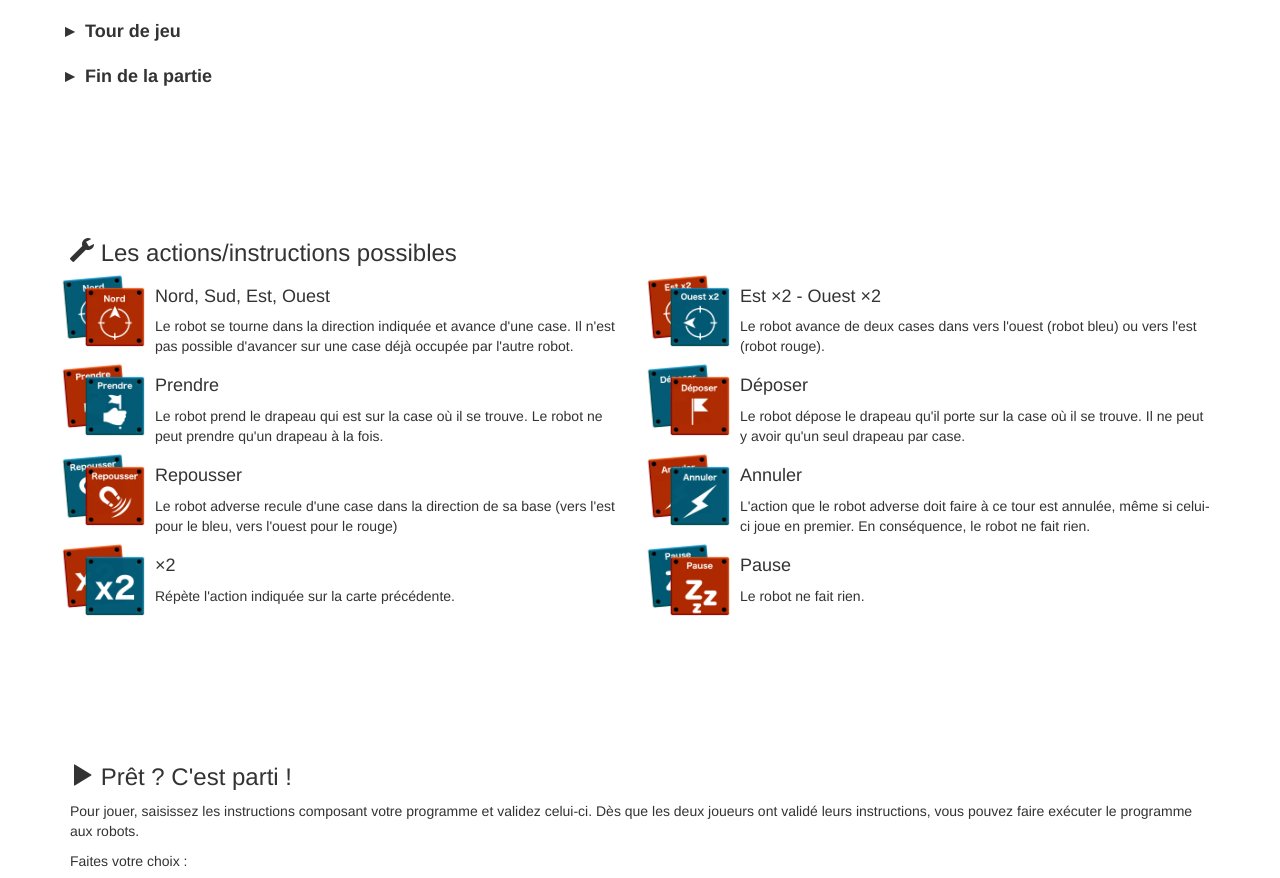
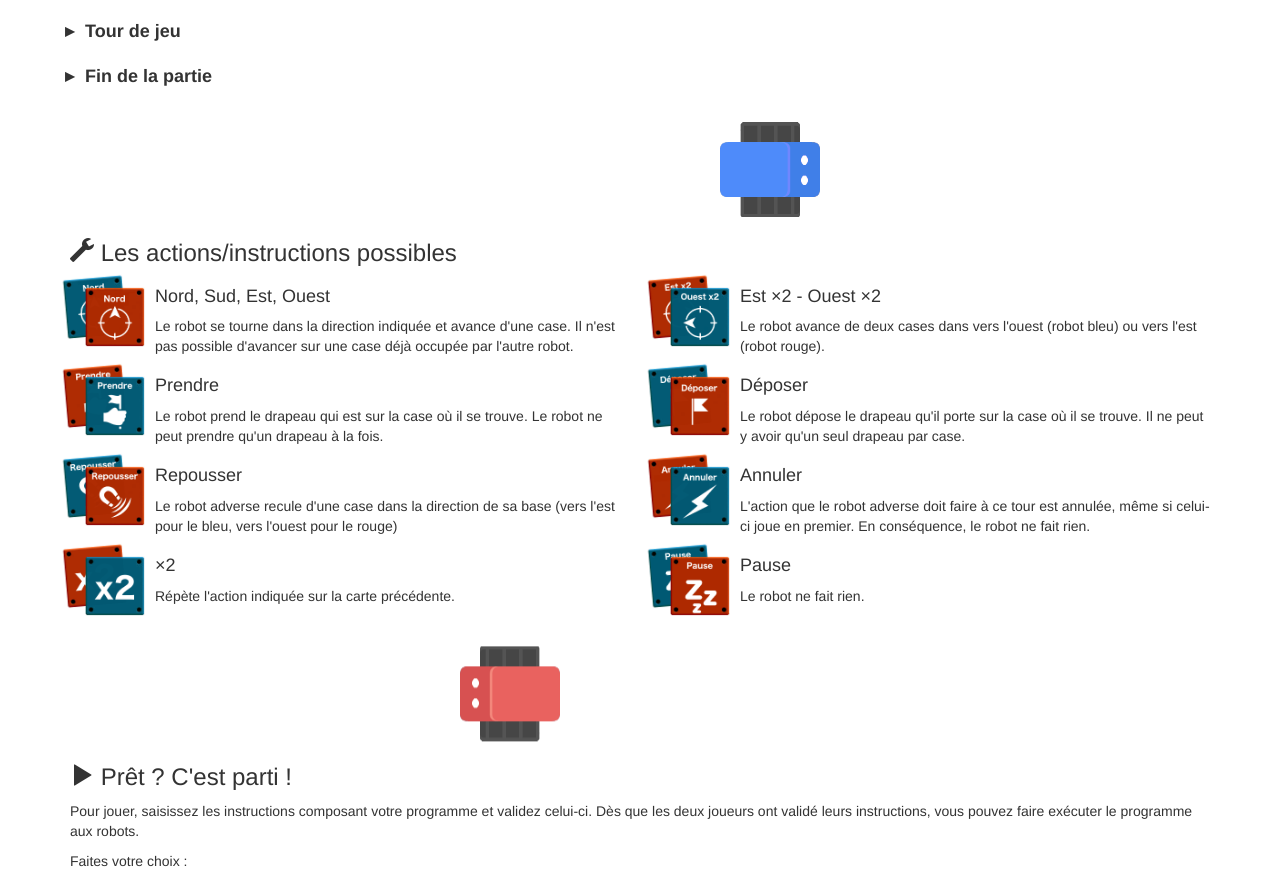
Before and after one commit to GuillaumeWeider/robocode, a plain HTML site: page public/index.html in a window 1280 px wide. Shown: the part 904-1782 px from the top of the page. Drawn offline with Linux system fonts and the light colour scheme.

Commit message:
css-upload

```diff
--- a/public/css/style.css
+++ b/public/css/style.css
@@ -112,11 +112,11 @@ input[type=checkbox]:checked+h4+div {
 }
 
 .robot .body.red {
-  background-image: url(images/robot-corps-rouge.png);
+  background-image: url(../images/robot-corps-rouge.png);
 }
 
 .robot .body.blue {
-  background-image: url(images/robot-corps-bleu.png);
+  background-image: url(../images/robot-corps-bleu.png);
 }
 
 /* chacune des roues */
@@ -127,7 +127,7 @@ input[type=checkbox]:checked+h4+div {
   width: 60px;
   height: calc(60px / 107 * 54);
   z-index: 0;
-  background-image: url(images/robot-chenilles.png);
+  background-image: url(../images/robot-chenilles.png);
   background-size: cover;
 }
 
```
